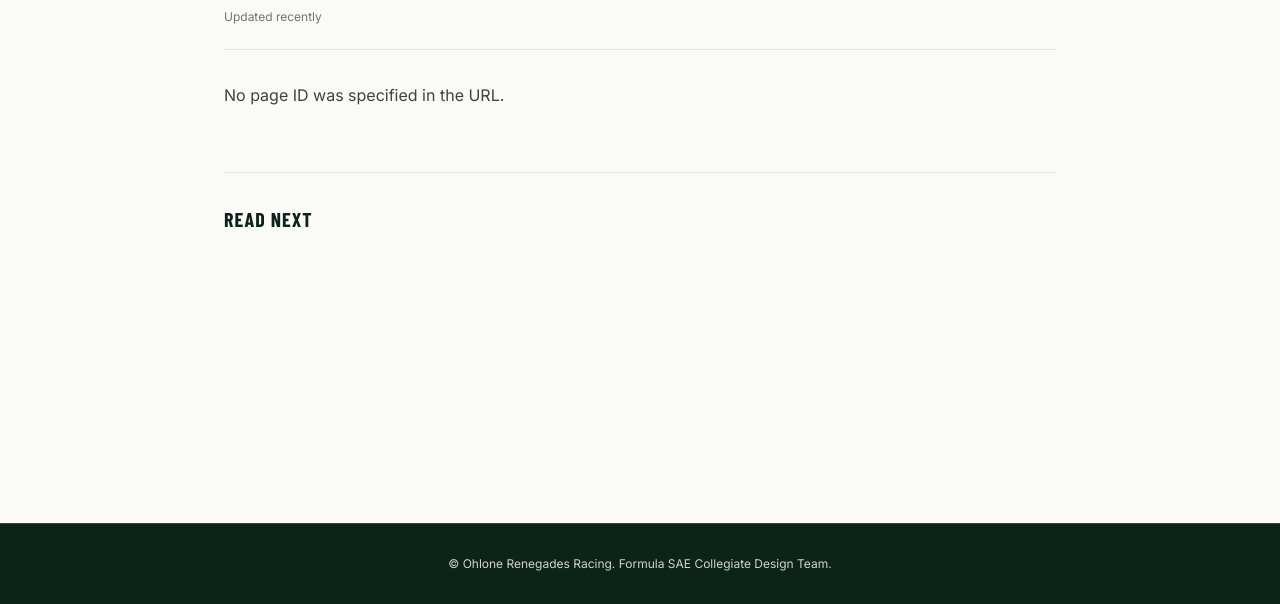
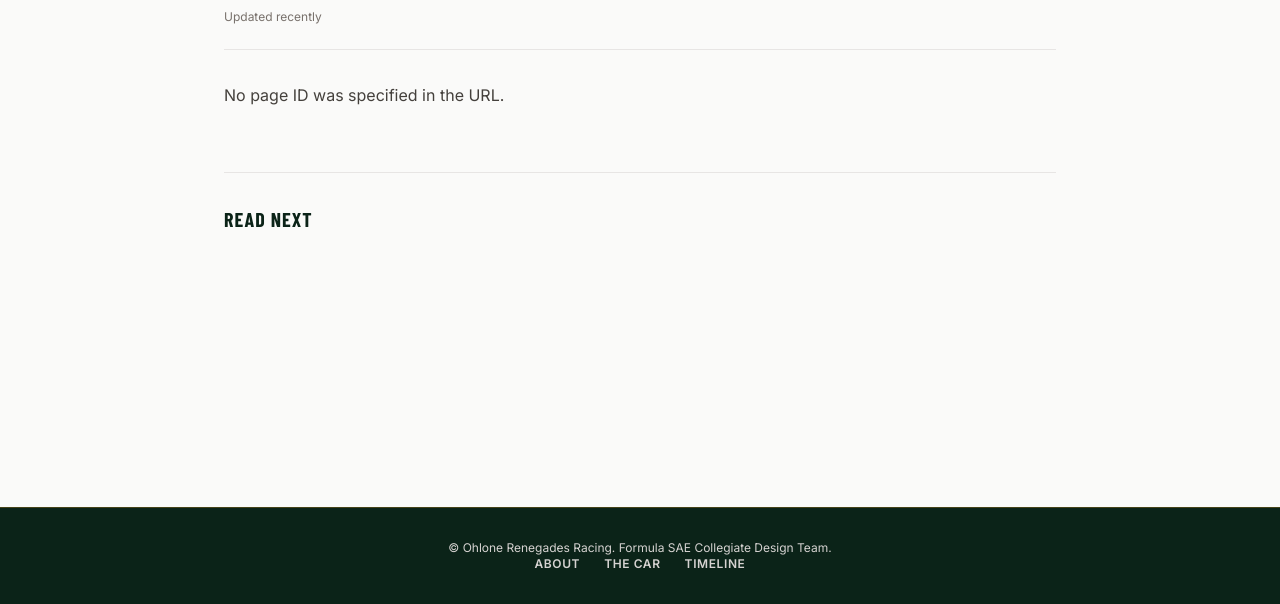
Before and after one commit to ohlonefsae/ohlonefsae, a plain HTML site: page page.html in a window 1280 px wide. Shown: the part 196-800 px from the top of the page. Drawn offline with nearby package versions, Linux system fonts and the light colour scheme; a web font is replaced by a local one.

Commit message:
Add dynamic footer navigation links

```diff
--- a/page.html
+++ b/page.html
@@ -115,6 +115,12 @@
     <div class="max-w-7xl mx-auto px-4 sm:px-6 lg:px-8 text-center text-xs">
       <p>© Ohlone Renegades Racing. Formula SAE Collegiate Design Team.</p>
     </div>
+    <div class="flex flex-wrap items-center justify-center gap-6 text-xs font-semibold uppercase tracking-wider" id="dynamic-footer-nav">
+      <a href="#about" class="hover:text-renegade-gold transition-colors">About</a>
+      <a href="#car" class="hover:text-renegade-gold transition-colors">The Car</a>
+      <a href="#timeline" class="hover:text-renegade-gold transition-colors">Timeline</a>
+      <!-- Dynamic database pages will be inserted here -->
+    </div>
   </footer>
 
   <!-- CLIENT-SIDE FETCH & RENDER SCRIPT -->
```
